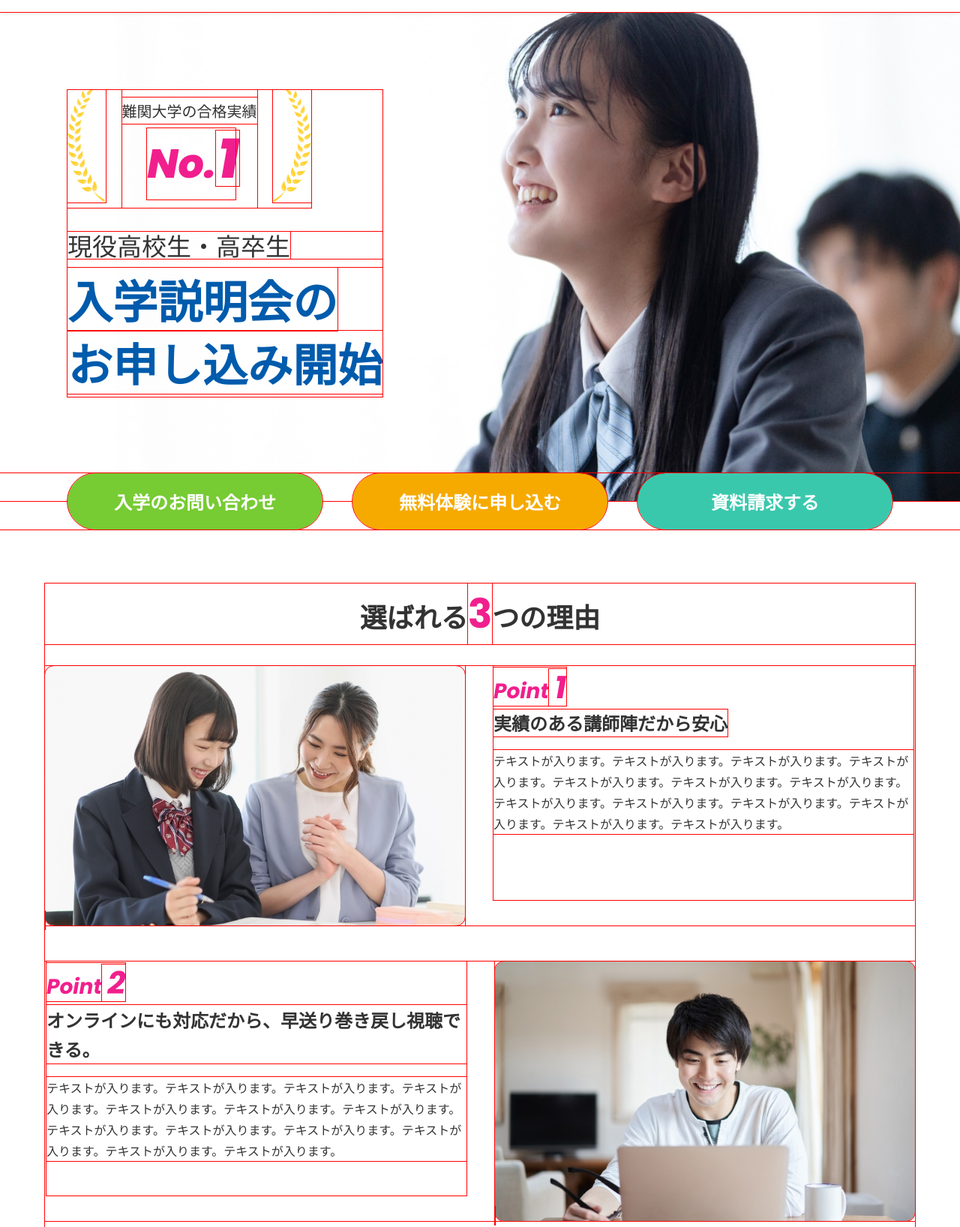
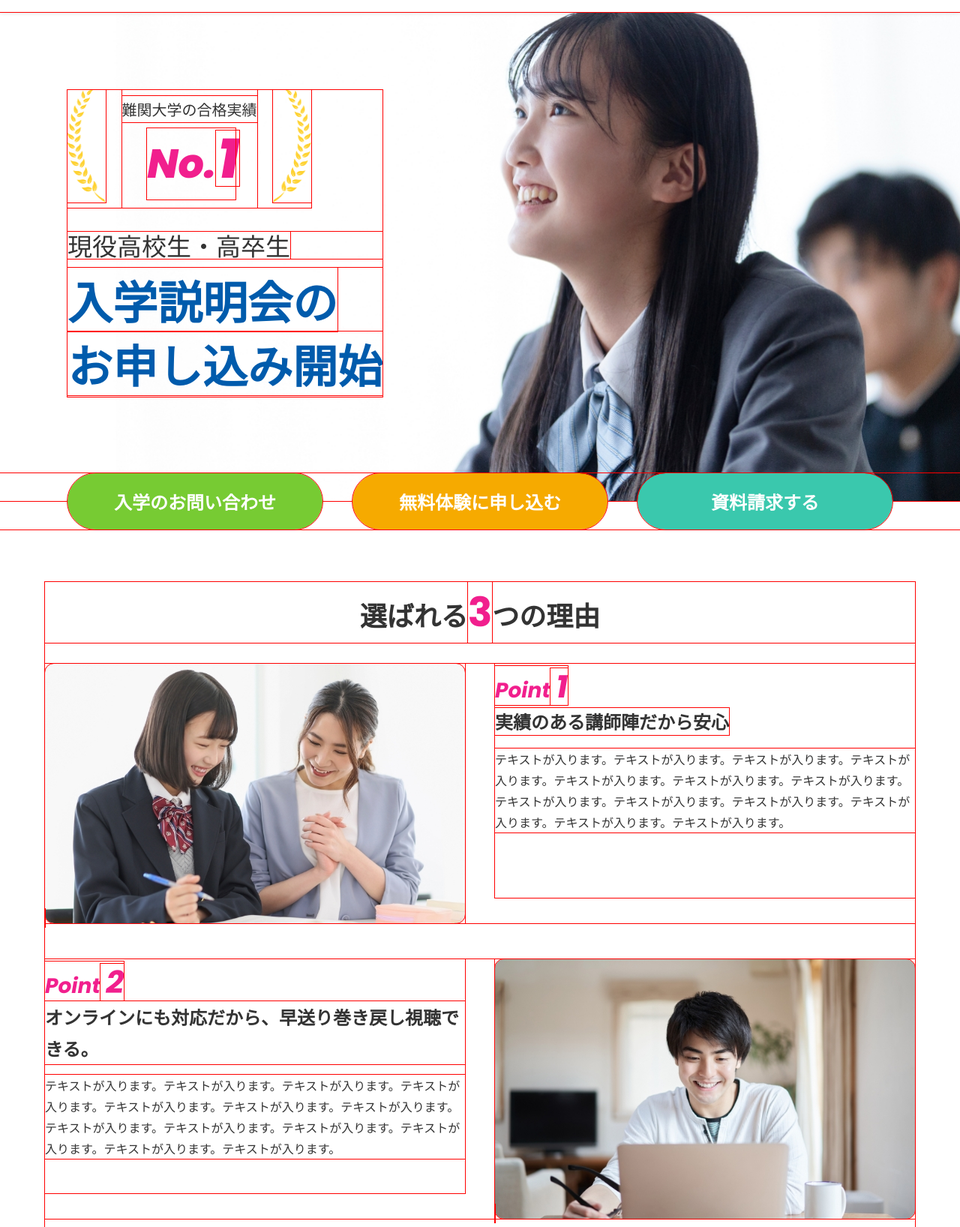
Before and after one commit to t210mha/lp1, a plain HTML site: page index.html in a window 1280 px wide. Shown: the part 85-1721 px from the top of the page at 75% size. Drawn offline with nearby package versions, Linux system fonts and the light colour scheme; some packages are replaced by stand-ins of ours.

Commit message:
修正 No34 文字指定(PC表示)

```diff
--- a/assets/style/style.css
+++ b/assets/style/style.css
@@ -282,6 +282,7 @@ ul {
 * {
     outline: 1px solid red;
 }
+
 /* ---------- 部品 ---------- */
 span {
     display: inline-block;
@@ -375,8 +376,8 @@ span {
     .cover__result-text {
         color: #333;
         font-size: 2rem;
-        margin-top: 1rem;
-        margin-bottom: 0.6rem;
+        margin-top: 0.8rem;
+        margin-bottom: 0.8rem;
     }
 }
 
@@ -438,7 +439,7 @@ span {
         width: 42rem;
         font-size: 6rem;
         font-weight: 900;
-        line-height: 1.4;
+        line-height: 1.42;
         color: #005BAC;
     }
 }
@@ -511,15 +512,16 @@ span {
 
 @media (min-width: 768px) {
     .reason {
-        margin: 7.2rem 2rem;
+        margin: 7rem 2rem 7.3rem;
     }
 }
 
 @media (min-width: 1200px) {
     .reason {
-        margin: 7.2rem calc(((100vw - 120rem) / 2) + 2rem);
+        margin: 7rem calc(((100vw - 120rem) / 2) + 2rem);
     }
 }
+
 .reason__title {
     margin: 0 auto 2.25rem;
     font-size: 2.8rem;
@@ -538,7 +540,7 @@ span {
 
 @media (min-width: 768px) {
     .reason__title {
-        margin: 0 auto 2.9rem;
+        margin: 0 auto 2.8rem;
         font-size: 3.6rem;
         font-weight: 700;
         line-height: 1;
@@ -590,6 +592,12 @@ span {
     .point__info {
         width: 56rem;
         justify-content: flex-start;
+        margin-left: 0.2rem;
+    }
+
+    .point__info--reverse {
+        margin-left: 0;
+        margin-right: 0.2rem;
     }
 }
 
@@ -617,7 +625,7 @@ span {
 @media (min-width: 768px) {
     .point__no {
         font-family: "Poppins", sans-serif;
-        margin-top: 0.2rem;
+        margin-top: 0.3rem;
         font-size: 2.8rem;
         font-weight: 700;
         font-style: italic;
@@ -632,6 +640,7 @@ span {
     }
 
     .point__no--large {
+        margin-left: 0;
         font-size: 4.2rem;
         line-height: calc(4.2/3.6);
     }
@@ -645,7 +654,8 @@ span {
 
 @media (min-width: 768px) {
     .point__summary {
-        margin-top: 0.5rem;
+        margin-top: 0.4rem;
+        margin-bottom: 0.4rem;
         font-size: 2.4rem;
         line-height: 1.5;
     }
@@ -662,9 +672,9 @@ span {
 
     .point__summary--secondary,
     .point__summary--tertiary {
-        margin-top: 0.5rem;
+        margin-top: 0.1rem;
         margin-bottom: 0;
-        line-height: 1.64;
+        line-height: 1.75;
     }
 }
 
@@ -677,7 +687,7 @@ span {
 
 @media (min-width: 768px) {
     .point__text {
-        margin-top: 1.8rem;
+        margin-top: 1.4rem;
         padding-right: 0;
     }
 }
@@ -778,7 +788,7 @@ span {
 
 @media (min-width: 1200px) {
     .course {
-        margin: 8.1rem calc((100vw - 116rem) /2) 7.2rem;
+        margin: 8.1rem calc((100vw - 116rem) /2) 7.1rem;
     }
 }
 
@@ -983,7 +993,7 @@ input[name="tab__menu"] {
 
 @media (min-width: 768px) {
     .course__tab-title {
-        margin-left: 1.2rem;
+        margin-left: 1.5rem;
     }
 }
 
--- a/index.html
+++ b/index.html
@@ -105,7 +105,7 @@
                             <source media="(min-width: 768px)" srcset="/assets/image/reason_pc_02.jpg">
                             <img src="/assets/image/reason_sp_02.jpg" class="point__img" alt="">
                         </picture>
-                        <div class="point__info">
+                        <div class="point__info point__info--reverse">
                             <div class="point__no">Point<span class="point__no point__no--large">2</span></div>
                             <div class="point__summary point__summary--secondary">オンラインにも対応だから、早送り巻き戻し視聴できる。</div>
                             <div class="point__text">
```
